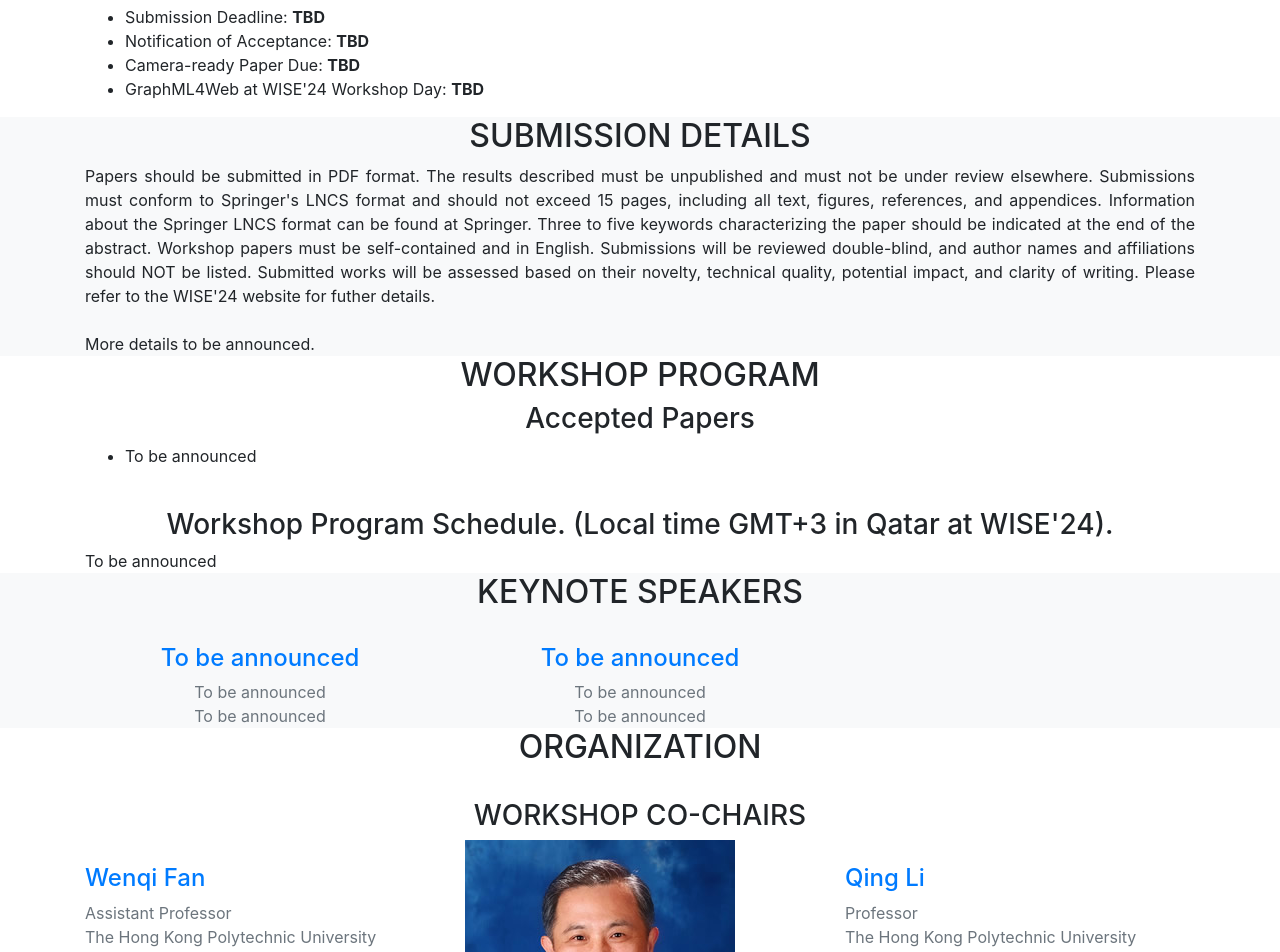
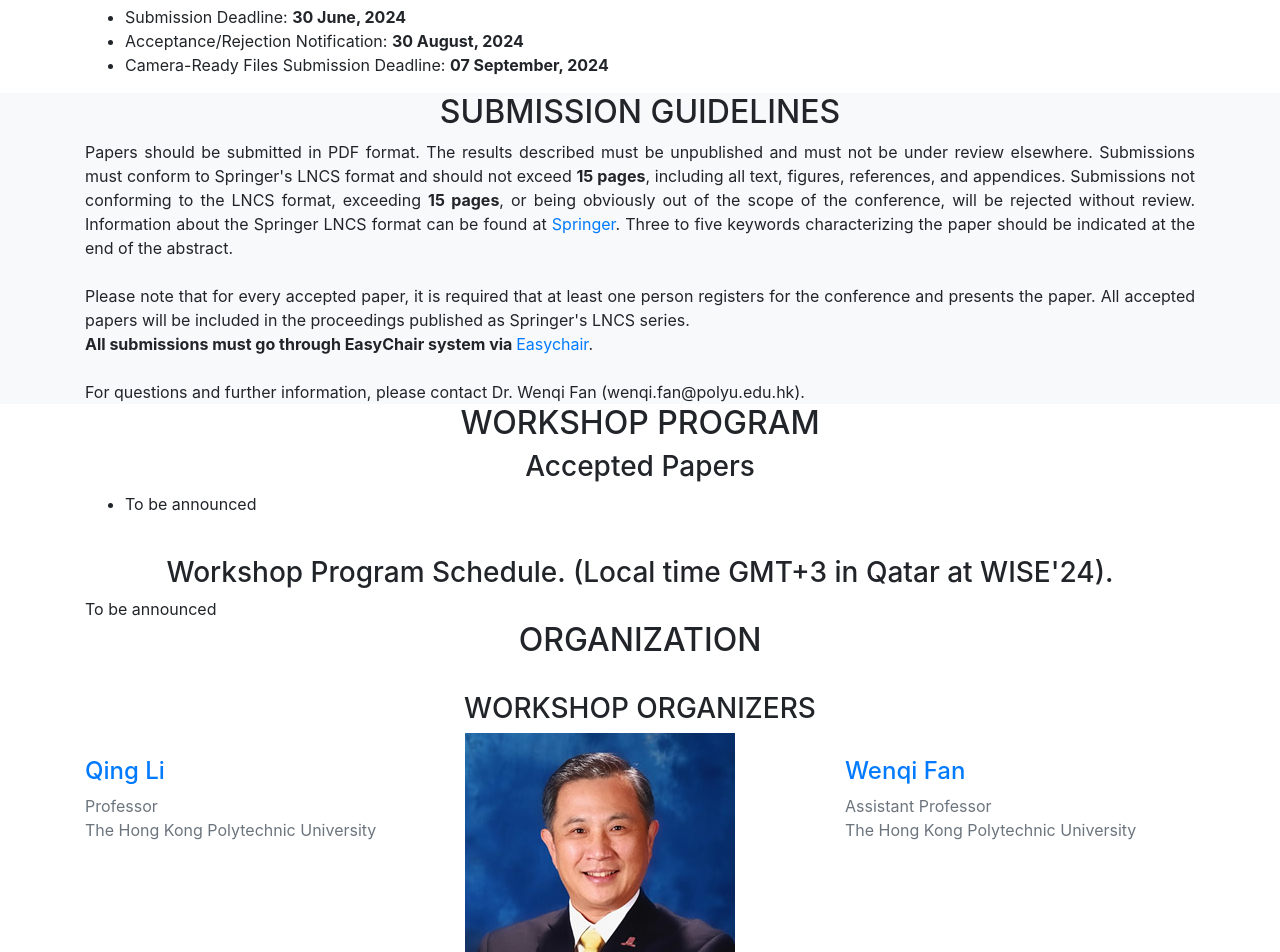
Before and after one commit to advanced-recommender-systems/Graph-Machine-Learning-WISE2024, a website with bundled scripts: page index.html in a window 1280 px wide. Shown: the part 1444-2396 px from the top of the page. Built offline with nearby package versions, Linux system fonts and the light colour scheme; files whose address does not match are found by name; a web font is replaced by a local one.

Commit message:
update links, important date, submision info, organizers & remove cluster map,

```diff
--- a/index.html
+++ b/index.html
@@ -50,17 +50,17 @@
             <a class="nav-link js-scroll-trigger" href="#dates">Important Dates</a>
           </li>
     <li class="nav-item">
-            <a class="nav-link js-scroll-trigger" href="#submission">Submission Details</a>
+            <a class="nav-link js-scroll-trigger" href="#submission">Submission Guidelines</a>
           </li>
           <li class="nav-item">
             <a class="nav-link js-scroll-trigger" href="#program">Workshop Program & Proceedings</a>
           </li>
-    <li class="nav-item">
+    <!-- <li class="nav-item">
             <a class="nav-link js-scroll-trigger" href="#keynote">Keynote Speakers</a>
           </li>
           <li class="nav-item">
             <a class="nav-link js-scroll-trigger" href="#team">Organizers</a>
-          </li>
+          </li> -->
 <!--           <li class="nav-item">
             <a class="nav-link js-scroll-trigger" href="#past_years">Past Iterations</a>
           </li> -->
@@ -74,7 +74,7 @@
     <div class="container">
       <div class="intro-text">
         <div class="intro-heading text-uppercase">Graph Machine Learning on Web and Social Media: Trends, Challenges, and Applications</div>
-  <div class="intro-lead-in">GraphML4Web workshop at <a href="https://www2024.thewebconf.org/">WISE'24</a></div>
+  <div class="intro-lead-in">GraphML4Web workshop at <a href="https://wise2024-qatar.com">WISE'24</a></div>
          <!-- <div class="intro-lead-in">Proceedings are available <a href="http://ceur-ws.org/Vol-2635/">on-line</a>.</div> -->
         <a class="btn btn-primary btn-xl text-uppercase js-scroll-trigger" href="#home">Tell Me More!</a>
       </div>
@@ -89,7 +89,7 @@
           <h2 class="section-heading text-uppercase">About</h2>
           <!--<h3 class="section-subheading text-muted">Lorem ipsum dolor sit amet consectetur.</h3>-->
           <p style="text-align:justify">
-            Graphs, which encode pairwise relations between entities, are commonly utilized data structures in the realm of the Web and Social Media. As the most representative technique, graph machine learning methods have been extensively developed to effectively analyze graph patterns in a computational manner, which has achieved great success in numerous real-world applications. Meanwhile, the boom of large language models (LLMs) has revolutionized Natural Language Processing (NLP) and Artificial Intelligence (AI). Consequently, increasing attention has been paid to exploring the potential of leveraging LLMs for advancing graph machine learning techniques. This emerging intersection presents both opportunities and challenges that warrant attention and further exploration. To facilitate the research exchange in this exciting field, we propose the organization of a special topic at the WISE’2024 conference, titled “Graph Machine Learning on Web and Social Media”. The goal of this special topic track is to bring together researchers from academia and practitioners from the industry, providing them with an opportunity to present their recent progress and share valuable insights related to advancements on the web and social media.            </p>
+            Graphs, which encode pairwise relations between entities, are commonly utilized data structures in the realm of the Web and Social Media. As the most representative technique, graph machine learning methods have been extensively developed to effectively analyze graph patterns in a computational manner, which has achieved great success in numerous real-world applications. Meanwhile, the boom of large language models (LLMs) has revolutionized Natural Language Processing (NLP) and Artificial Intelligence (AI). Consequently, increasing attention has been paid to exploring the potential of leveraging LLMs for advancing graph machine learning techniques. This emerging intersection presents both opportunities and challenges that warrant attention and further exploration. To facilitate the research exchange in this exciting field, we propose the organization of a special topic at the WISE'2024 conference, titled “Graph Machine Learning on Web and Social Media”. The goal of this special topic track is to bring together researchers from academia and practitioners from the industry, providing them with an opportunity to present their recent progress and share valuable insights related to advancements on the web and social media.            </p>
 
           <p style="text-align:justify">
     By inviting experts to deliver keynote speeches, the GraphML4Web workshop on WISE'24 aims to share the latest innovations and breakthroughs on the target topic, serving as a beacon for current and future research. With the oral and poster sessions, it provides a communication platform for researchers in the areas of graph machine learning, web mining, natural language processing and other related areas to exchange their ideas, summarize existing works and discuss prospective aspects. By including participants from both the academia and industry, this workshop tries to narrow the gaps between the application attempts and methodology studies, more importantly, to push the boundaries of next-gen graph machine learning methods for the web and social media.
@@ -157,10 +157,10 @@
           <h2 class="section-heading text-uppercase">Important Dates</h2>
           <div style="text-align:left">
            <ul>
-              <li>Submission Deadline: <b>TBD</b> </li>
-              <li>Notification of Acceptance: <b>TBD</b> </li>
-              <li>Camera-ready Paper Due: <b>TBD</b> </li>
-              <li>GraphML4Web at WISE'24 Workshop Day: <b>TBD</b> </li>
+              <li>Submission Deadline: <b>30 June, 2024</b> </li>
+              <li>Acceptance/Rejection Notification: <b>30 August, 2024</b> </li>
+              <li>Camera-Ready Files Submission Deadline: <b>07 September, 2024</b> </li>
+              <!-- <li>GraphML4Web at WISE'24 Workshop Day: <b>TBD</b> </li> -->
 
               <!-- <li><b>A best paper will be invited for possible inclusion, in an expanded and revised form, in the <a href="https://www.ieeesmc.org/wp-content/uploads/2024/02/CFP_SI-on-Large-Scale-Knowledge-Discovery-in-Computational-Social-Systems.pdf"> Special Issue on Large-Scale Knowledge Discovery in Computational Social Systems (https://www.ieeesmc.org/wp-content/uploads/2024/02/CFP_SI-on-Large-Scale-Knowledge-Discovery-in-Computational-Social-Systems.pdf), IEEE Transactions on Computational Social Systems TCSS (JCR Q1). </a> </b> </li> -->
 
@@ -183,19 +183,21 @@
     <div class="container">
       <div class="row">
         <div class="col-lg-12 text-center">
-          <h2 class="section-heading text-uppercase">Submission Details</h2>
+          <h2 class="section-heading text-uppercase">Submission Guidelines</h2>
           <div style="text-align:justify">
 
             <!-- https://wise2024-qatar.com/call-for-contributions/ -->
 
-            Papers should be submitted in PDF format.
-            The results described must be unpublished and must not be under review elsewhere.
-            Submissions must conform to Springer's LNCS format and should not exceed 15 pages, including all text, figures, references, and appendices.
-            Information about the Springer LNCS format can be found at Springer. Three to five keywords characterizing the paper should be indicated at the end of the abstract.
-            Workshop papers must be self-contained and in English. Submissions will be reviewed double-blind, and author names and affiliations should NOT be listed. Submitted works will be assessed based on their novelty, technical quality, potential impact, and clarity of writing.
-            Please refer to the WISE'24 website for futher details.
+            Papers should be submitted in PDF format. The results described must be unpublished and must not be under review elsewhere.
+            Submissions must conform to Springer's LNCS format and should not exceed <b>15 pages</b>, including all text, figures, references, and appendices.
+            Submissions not conforming to the LNCS format, exceeding <b>15 pages</b>, or being obviously out of the scope of the conference, will be rejected without review.
+            Information about the Springer LNCS format can be found at <a href="https://easychair.org/conferences/?conf=wise2022">Springer</a>.
+            Three to five keywords characterizing the paper should be indicated at the end of the abstract.
             <br /><br />
-            More details to be announced.
+            Please note that for every accepted paper, it is required that at least one person registers for the conference and presents the paper. All accepted papers will be included in the proceedings published as Springer's LNCS series. <br>
+            <b>All submissions must go through EasyChair system via </b> <a href="https://easychair.org/conferences/?conf=wise2022">Easychair</a>. <br>
+            <br>
+            For questions and further information, please contact Dr. Wenqi Fan (wenqi.fan@polyu.edu.hk).
 
      <!-- <a href="https://wi-lab.com/cyberchair/2022/icdm22/scripts/submit.php?subarea=S04&undisplay_detail=1&wh=/cyberchair/2022/icdm22/scripts/ws_submit.php">Submission Link</a>
     <!-- <br /><br />Note that at least one of the authors of the accepted workshop papers must register for the workshop (details to come on the main WWW'24 website).
@@ -244,7 +246,7 @@ Node Attributes</a>. <br>Tu Anh Dinh, Jeroen den Boef, Joran Cornelisse, and Pau
       </div>
 
   </section>
-  <section class='bg-light' id="keynote">
+  <!-- <section class='bg-light' id="keynote">
     <div class="container">
       <div class="row">
         <div class="col-lg-12 text-center">
@@ -272,7 +274,7 @@ Node Attributes</a>. <br>Tu Anh Dinh, Jeroen den Boef, Joran Cornelisse, and Pau
 
     </div>
   </div>
-  </section>
+  </section> -->
 
   <section id="team">
     <div class="container">
@@ -284,16 +286,17 @@ Node Attributes</a>. <br>Tu Anh Dinh, Jeroen den Boef, Joran Cornelisse, and Pau
       </div>
       <br>
       <div class="col-lg-12 text-center">
-  <h3 class="section-heading text-uppercase">Workshop Co-Chairs</h3>
+  <h3 class="section-heading text-uppercase">Workshop Organizers</h3>
       </div>
 
 <div class="row">
 
+
   <div class="col-sm-4">
     <div class="team-member">
-            <a href="https://wenqifan03.github.io/"><img style="max-width:none" class="mx-auto" src="img/Wenqi.png" alt=""></a> <!--  rounded-circle-->
-            <h4><a href="https://wenqifan03.github.io/">Wenqi Fan</a></h4>
-            <p class="text-muted" style="display:inline">Assistant Professor</p>
+      <a href="https://www4.comp.polyu.edu.hk/~csqli/"><img style="max-width:none" class="mx-auto" src="img/liqing.png" alt=""></a>
+      <h4><a href="https://www4.comp.polyu.edu.hk/~csqli/">Qing Li</a></h4>
+      <p class="text-muted" style="display:inline">Professor</p>
     <p class="text-muted">The Hong Kong Polytechnic University</p>
           <ul class="list-inline social-buttons">
           </ul>
@@ -312,11 +315,12 @@ Node Attributes</a>. <br>Tu Anh Dinh, Jeroen den Boef, Joran Cornelisse, and Pau
           </div>
   </div>
 
+
   <div class="col-sm-4">
     <div class="team-member">
-            <a href="https://www4.comp.polyu.edu.hk/~csqli/"><img style="max-width:none" class="mx-auto" src="img/liqing.png" alt=""></a>
-            <h4><a href="https://www4.comp.polyu.edu.hk/~csqli/">Qing Li</a></h4>
-            <p class="text-muted" style="display:inline">Professor</p>
+        <a href="https://wenqifan03.github.io/"><img style="max-width:none" class="mx-auto" src="img/Wenqi.png" alt=""></a> <!--  rounded-circle-->
+        <h4><a href="https://wenqifan03.github.io/">Wenqi Fan</a></h4>
+        <p class="text-muted" style="display:inline">Assistant Professor</p>
     <p class="text-muted">The Hong Kong Polytechnic University</p>
           <ul class="list-inline social-buttons">
           </ul>
@@ -449,7 +453,7 @@ Node Attributes</a>. <br>Tu Anh Dinh, Jeroen den Boef, Joran Cornelisse, and Pau
             </ul>
           </div>
 
-    <a href="https://clustrmaps.com/site/1bl2d" title="Visit tracker"><img src="//www.clustrmaps.com/map_v2.png?d=thhPDQSm423zwtB8ZIAogRPZmStgsjhGhhdPEn8720Q&cl=ffffff"></a>
+    <!-- <a href="https://clustrmaps.com/site/1bl2d" title="Visit tracker"><img src="//www.clustrmaps.com/map_v2.png?d=thhPDQSm423zwtB8ZIAogRPZmStgsjhGhhdPEn8720Q&cl=ffffff"></a> -->
     <!-- <script type="text/javascript" id="clustrmaps" src="//clustrmaps.com/map_v2.js?d=thhPDQSm423zwtB8ZIAogRPZmStgsjhGhhdPEn8720Q&cl=ffffff&w=a"></script> -->
 
           </div>
```
Lines whose indentation alone changed are shown as unchanged.
